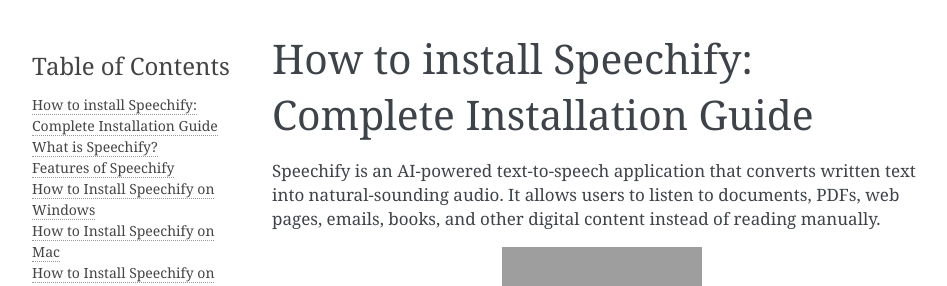
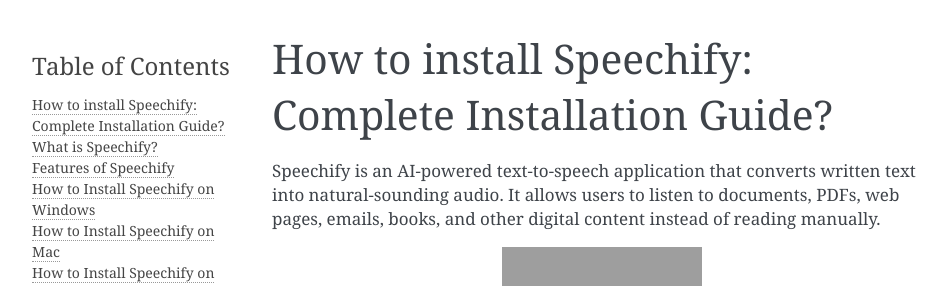
Before and after one commit to speechifyguide/speechifyinstall, a Sphinx documentation site: the page built from docs/index.rst, in a window 1280 px wide and 900 px high, cut to the strip 0-286 px from the top of the window. Shown: the whole strip, without its empty margins (148-1095 px from the left). Built offline with Sphinx 7.4.7, drawn with Linux system fonts in a browser that asks for light colours; grey boxes are pictures that could not be loaded.

```diff
--- a/docs/index.rst
+++ b/docs/index.rst
@@ -1,5 +1,5 @@
-How to install Speechify: Complete Installation Guide
-==============================================
+How to install Speechify: Complete Installation Guide?
+=====================================================
 
 Speechify is an AI-powered text-to-speech application that converts
 written text into natural-sounding audio. It allows users to listen to
```
